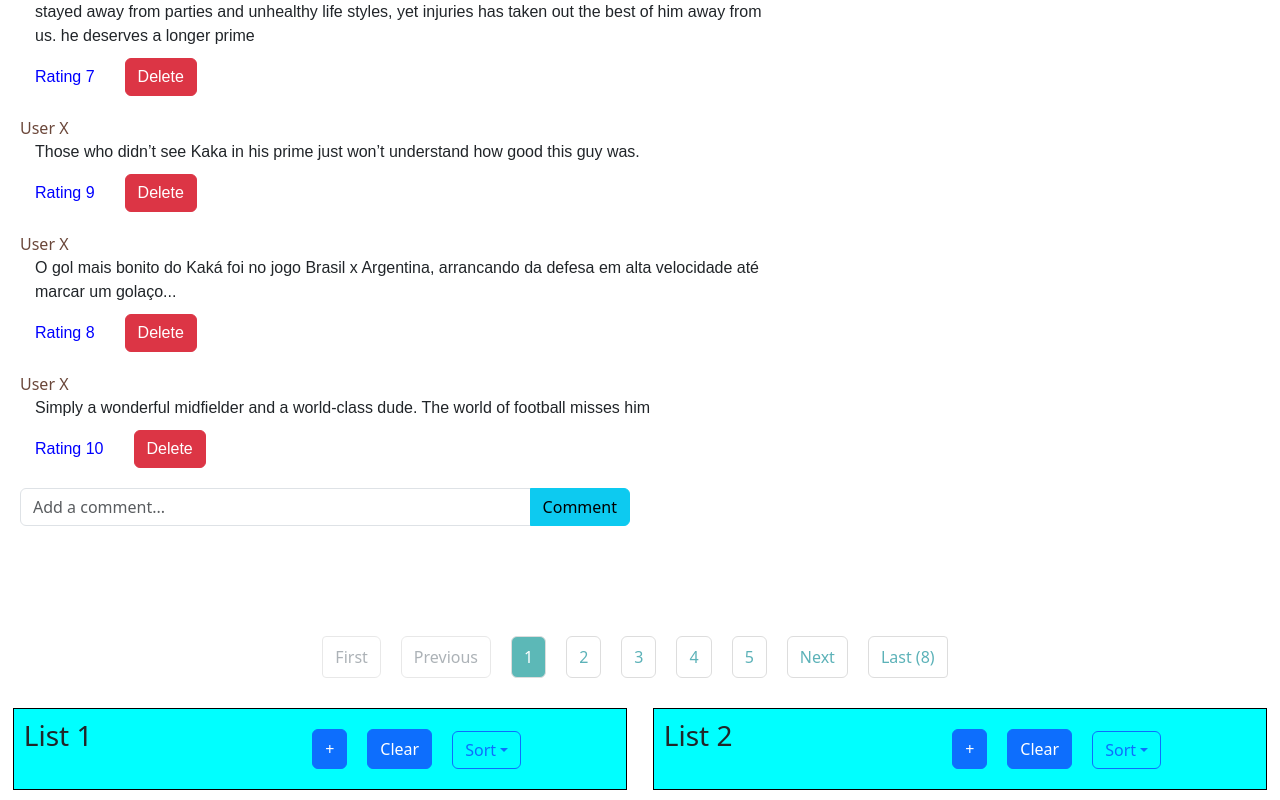
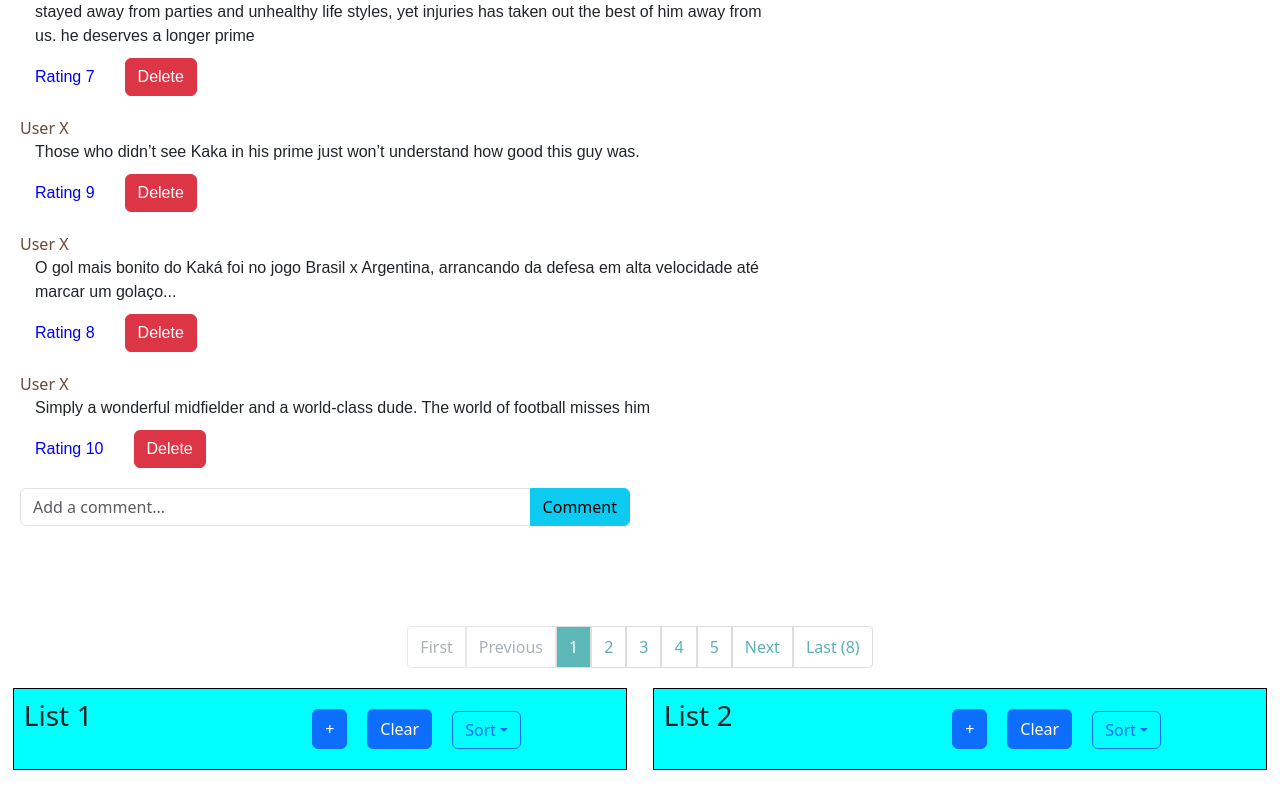
Before and after one commit to Aghasy8888/AOByte-internship-Aghasy-Ghazaryan, a React (Create React App) app in the folder post-app/: page / in a window 1280 px wide. Shown: the part 354-1154 px from the top of the page. Built offline with nearby package versions, Linux system fonts and the light colour scheme.

Commit message:
style changes

```diff
--- a/post-app/src/components/Pagination/PaginationStyle.module.css
+++ b/post-app/src/components/Pagination/PaginationStyle.module.css
@@ -1,4 +1,5 @@
 .pagination {
     display: flex;
+    gap: 0;
     margin: 0 auto;
   }
--- a/post-app/src/components/PaginationItem/PaginationItem.js
+++ b/post-app/src/components/PaginationItem/PaginationItem.js
@@ -1,7 +1,7 @@
 import React, { memo } from "react";
 import classNames from "classnames";
+import { Button } from "react-bootstrap";
 import styles from './PaginationItemStyle.module.css'
-import { Button } from "react-bootstrap";
 
 function PaginationItemNoMemo({page, currentPage, handlePageChange, isDisabled}) {
     const liClasses = classNames({
--- a/post-app/src/components/PaginationItem/PaginationItemStyle.module.css
+++ b/post-app/src/components/PaginationItem/PaginationItemStyle.module.css
@@ -1,3 +1,8 @@
+  .pageLink {
+    margin: 0;
+    border-radius: 0;
+  }
+
   .pageItem:first-child .pageLink {
     margin-left: 0;
     border-bottom-left-radius: 0.25rem;
```
